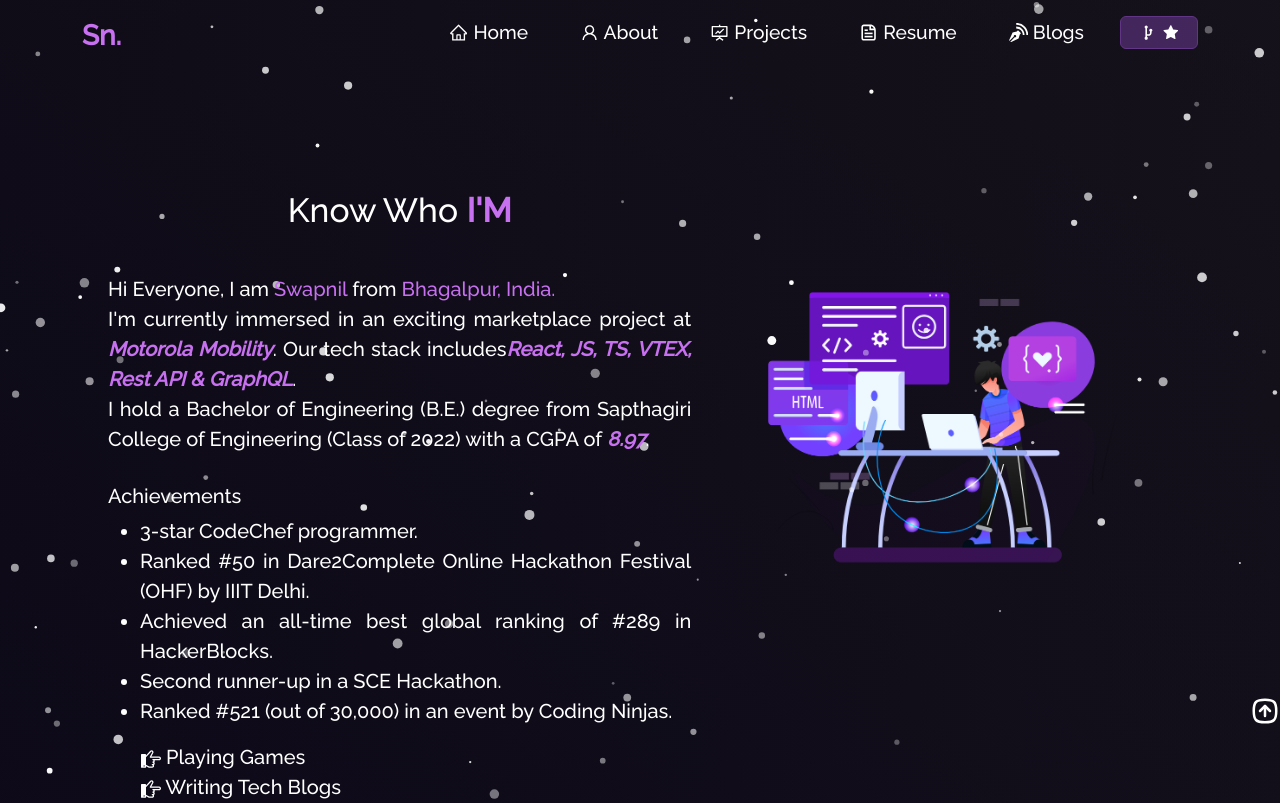
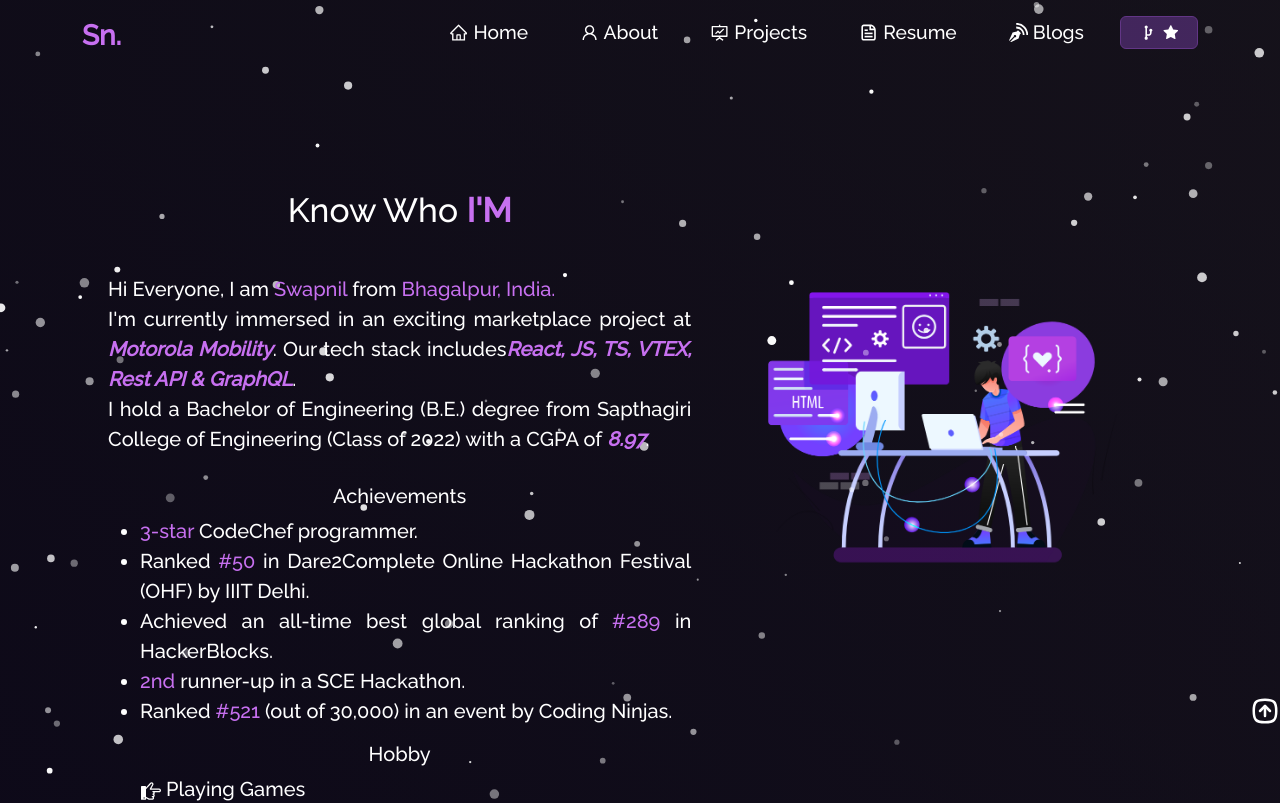
Before and after one commit to swapnilkr/CodeGraffiti, a React (Create React App) app: page /whoiam in a window 1280 px wide. Shown: the top 803 px of the page. Built offline with nearby package versions, Linux system fonts and the light colour scheme.

Commit message:
Changes to know who i m

```diff
--- a/src/components/About/AboutCard.js
+++ b/src/components/About/AboutCard.js
@@ -29,24 +29,25 @@ function AboutCard() {
                         </i>.
                         <br />
                         <br />
-                        <h5>Achievements</h5>
+                        <h5 style={{textAlign: "center"}}>Achievements</h5>
                         <ul>
-                            <li>3-star CodeChef programmer.</li>
-                            <li>Ranked #50 in Dare2Complete Online Hackathon Festival (OHF) by IIIT Delhi.</li>
-                            <li>Achieved an all-time best global ranking of #289 in HackerBlocks.</li>
-                            <li>Second runner-up in a SCE Hackathon.</li>
-                            <li>Ranked #521 (out of 30,000) in an event by Coding Ninjas.</li>
+                            <li><span className="purple">3-star</span> CodeChef programmer.</li>
+                            <li>Ranked <span className="purple">#50</span> in Dare2Complete Online Hackathon Festival (OHF) by IIIT Delhi.</li>
+                            <li>Achieved an all-time best global ranking of <span className="purple">#289</span> in HackerBlocks.</li>
+                            <li><span className="purple">2nd</span> runner-up in a SCE Hackathon.</li>
+                            <li>Ranked <span className="purple">#521</span> (out of 30,000) in an event by Coding Ninjas.</li>
                         </ul>
                     </p>
+                    <h5 style={{textAlign: "center"}}>Hobby</h5>
                     <ul>
                         <li className="about-activity">
                             <ImPointRight /> Playing Games
                         </li>
                         <li className="about-activity">
-                            <ImPointRight /> Writing Tech Blogs
+                            <ImPointRight /> Bike Long Drives
                         </li>
                         <li className="about-activity">
-                            <ImPointRight /> Travelling
+                            <ImPointRight /> Exploring Destinations
                         </li>
                     </ul>
 
```
